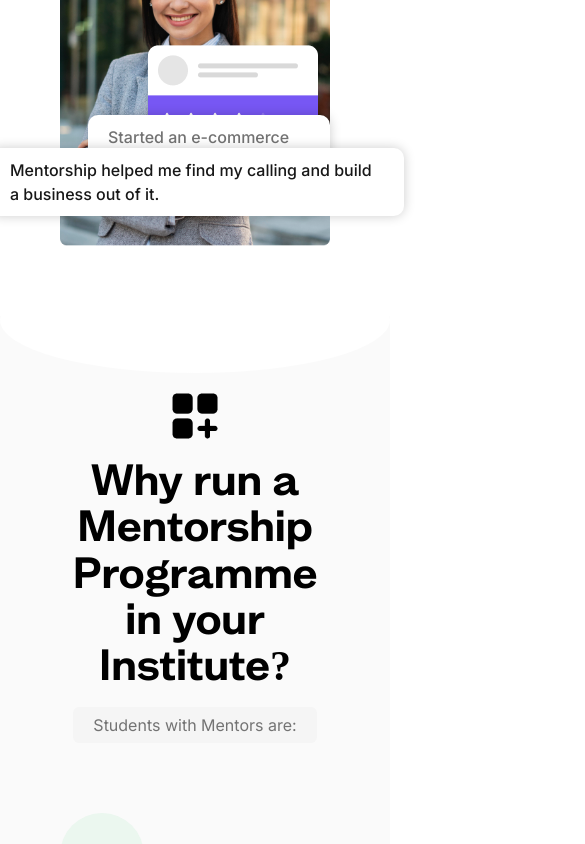
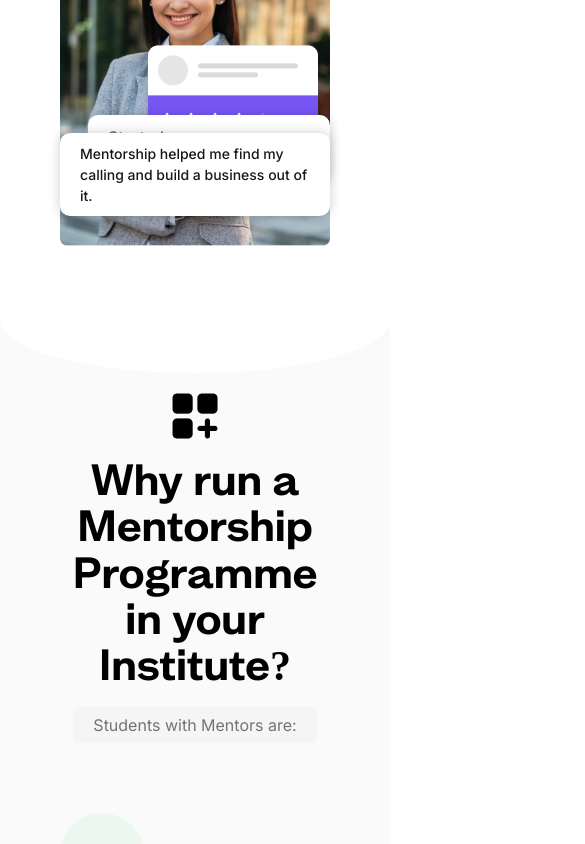
Before and after one commit to Yashpreetrana4790/MasterUnion, a React (Create React App) app: page / in a window 390 px wide. Shown: the part 880-1724 px from the top of the page, 585 px wide, since content can reach past the window. Built offline with nearby package versions, Linux system fonts and the light colour scheme.

Commit message:
some more responsive code

```diff
--- a/src/App.css
+++ b/src/App.css
@@ -1199,8 +1199,27 @@ line-height: 150%; /* 21px */
 
 
 
+
+@media screen and (max-width: 1280px) {
+
+  .whymantarlo_wrapper {
+    padding: 50px;
+
+  }
+.whymantarlo_wrapper .whymantarlo_main{
+  display: flex;
+  flex-direction: column;
+}
+}
 @media screen and (max-width: 1020px) {
 
+
+  .cta .cta_wrapper{
+    padding-left: 2.75rem; /* 44px */
+padding-right: 2.75rem;
+
+margin-top: 30px;
+  }
 
   .cta_wrapper{
     padding: 50px;
@@ -1221,7 +1240,6 @@ line-height: 150%; /* 21px */
 
   }
 
-
   .features_wrapper{
 
     padding: 50px
@@ -1235,10 +1253,9 @@ line-height: 150%; /* 21px */
     padding-top: 160px;
     padding-left: 60px;
     position: relative;
+    align-items: center;
   }
-  .mantarlo_section .whymantarlo_wrapper .card_area{
-    padding-right: 60px;
-  }
+
 
 
   .features2_wrapper .features2_mainsection{
@@ -1258,14 +1275,8 @@ line-height: 150%; /* 21px */
 
   }
 
-  .whymantarlo_main .image_area .img-wrapper img{
-    position: relative;
-  }
 
-  .whymantarlo_wrapper .whymantarlo_main{
-    display: flex;
-    flex-direction: column;
-  }
+
 
 
   .circle_component{
@@ -1327,6 +1338,23 @@ line-height: 120%;
 
   }
 
+
+    .whymantarlo_main .image_area .img-wrapper img {
+      display: none;
+    }
+
+
+
+  @media screen and (min-width: 1280px) {
+  .whymantarlo_main .image_area .img-wrapper img{
+    position: relative;
+    width: 100%;
+    display: block;
+  }
+
+
+}
+
  @media screen and (max-width: 768px) {
 
 
@@ -1341,7 +1369,20 @@ line-height: 120%;
     "."
     ".";
 }
+.whymantarlo_wrapper .whymantarlo_main{
+  padding-bottom: 50px;
+}
 
+.Image_wrapper .homebanner_whitecard_p2{
+  max-width: 400px;
+  width: 100%;
+  left: 0;
+
+}
+
+.Image_wrapper .homebanner_whitecard_p2 p{
+font-size: 14px;
+}
 
 
 
```
